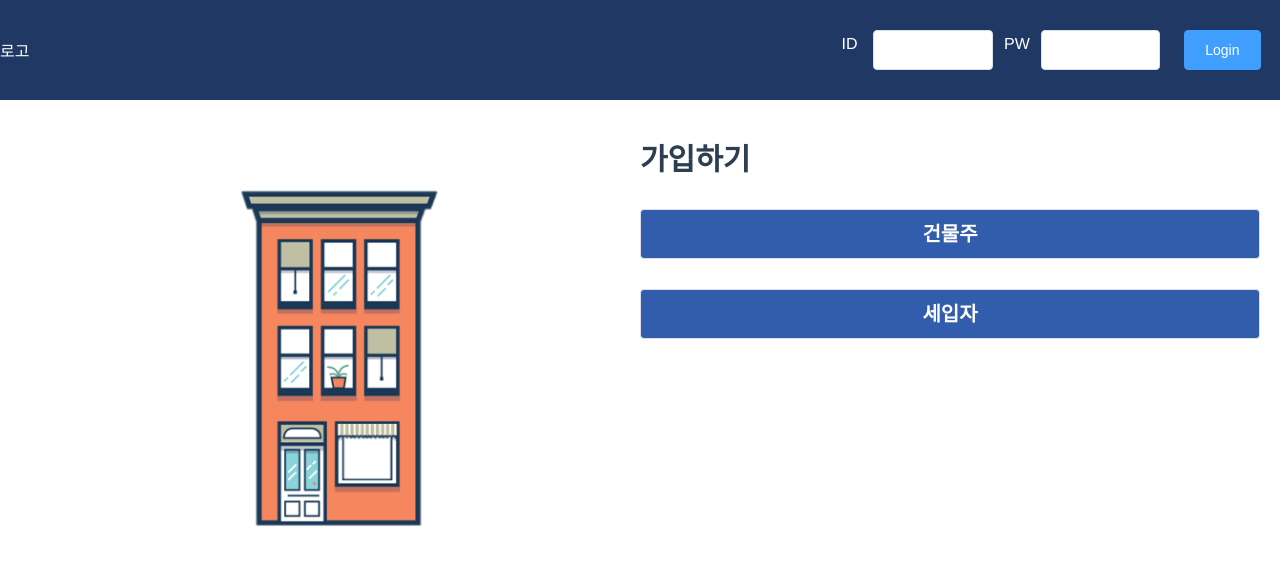
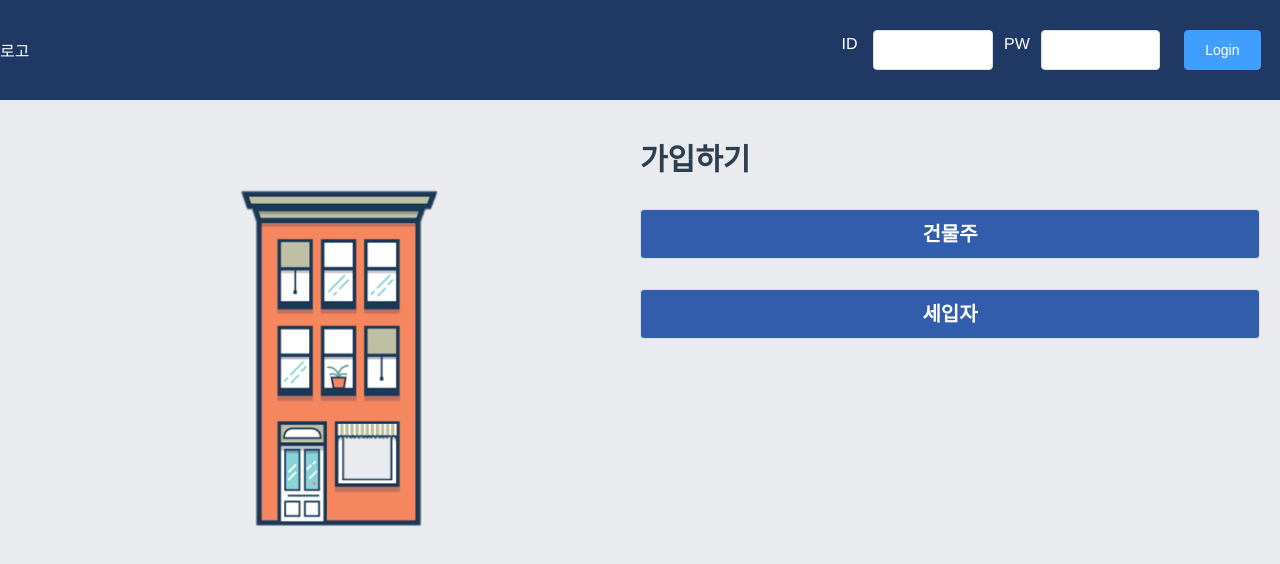
Before and after one commit to houseelfdobby/dobby_front, a Vue app: page / in a window 1280 px wide. Shown: the top 564 px of the page. Built offline with nearby package versions, Linux system fonts and the light colour scheme.

Commit message:
style: Update back color for making it more like fb

```diff
--- a/src/App.vue
+++ b/src/App.vue
@@ -7,6 +7,7 @@
 <style lang="scss">
 body {
   margin: 0;
+  background-color: #e9ebee;
 }
 #app {
   font-family: 'Avenir', Helvetica, Arial, sans-serif;
```
